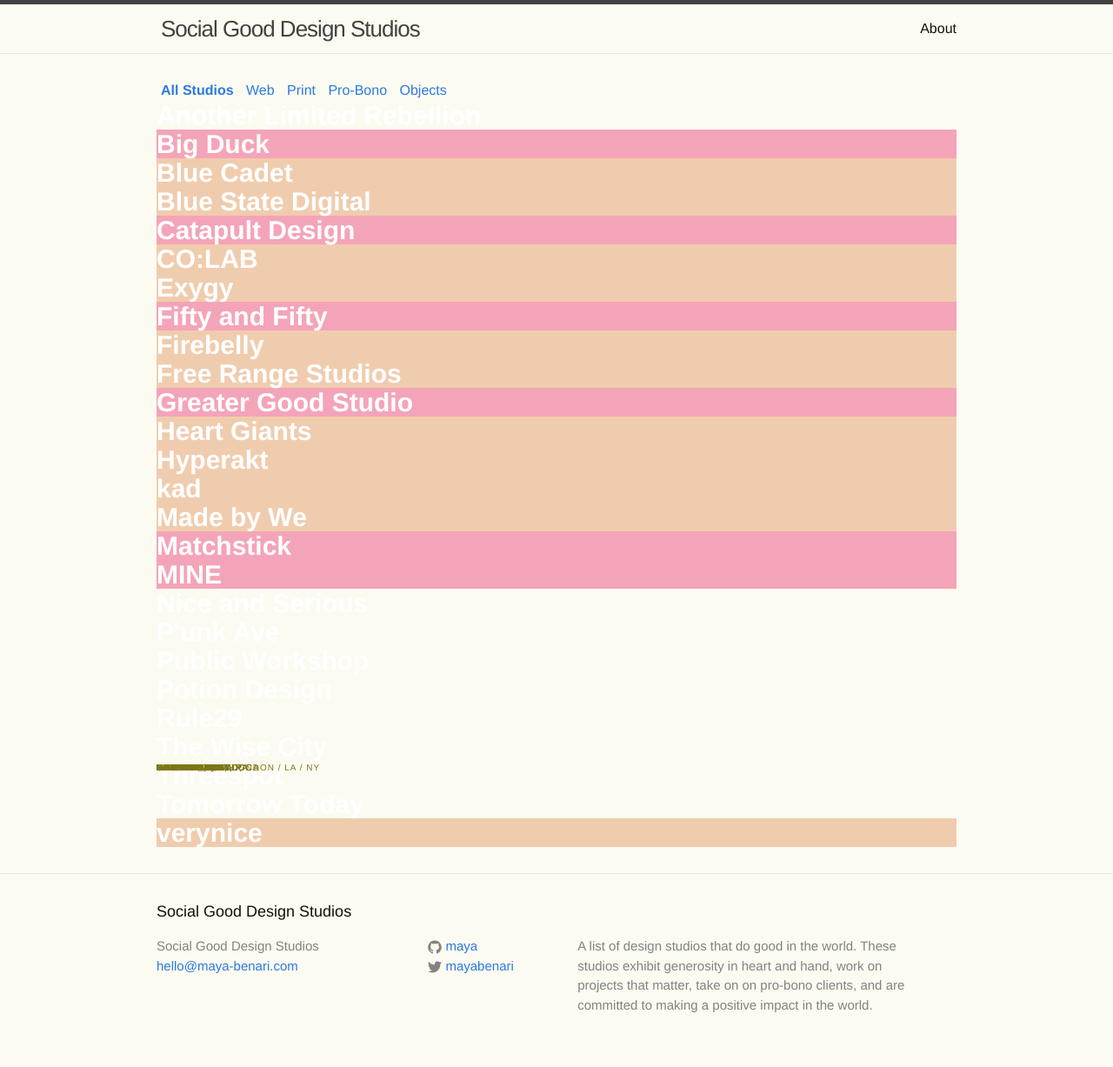
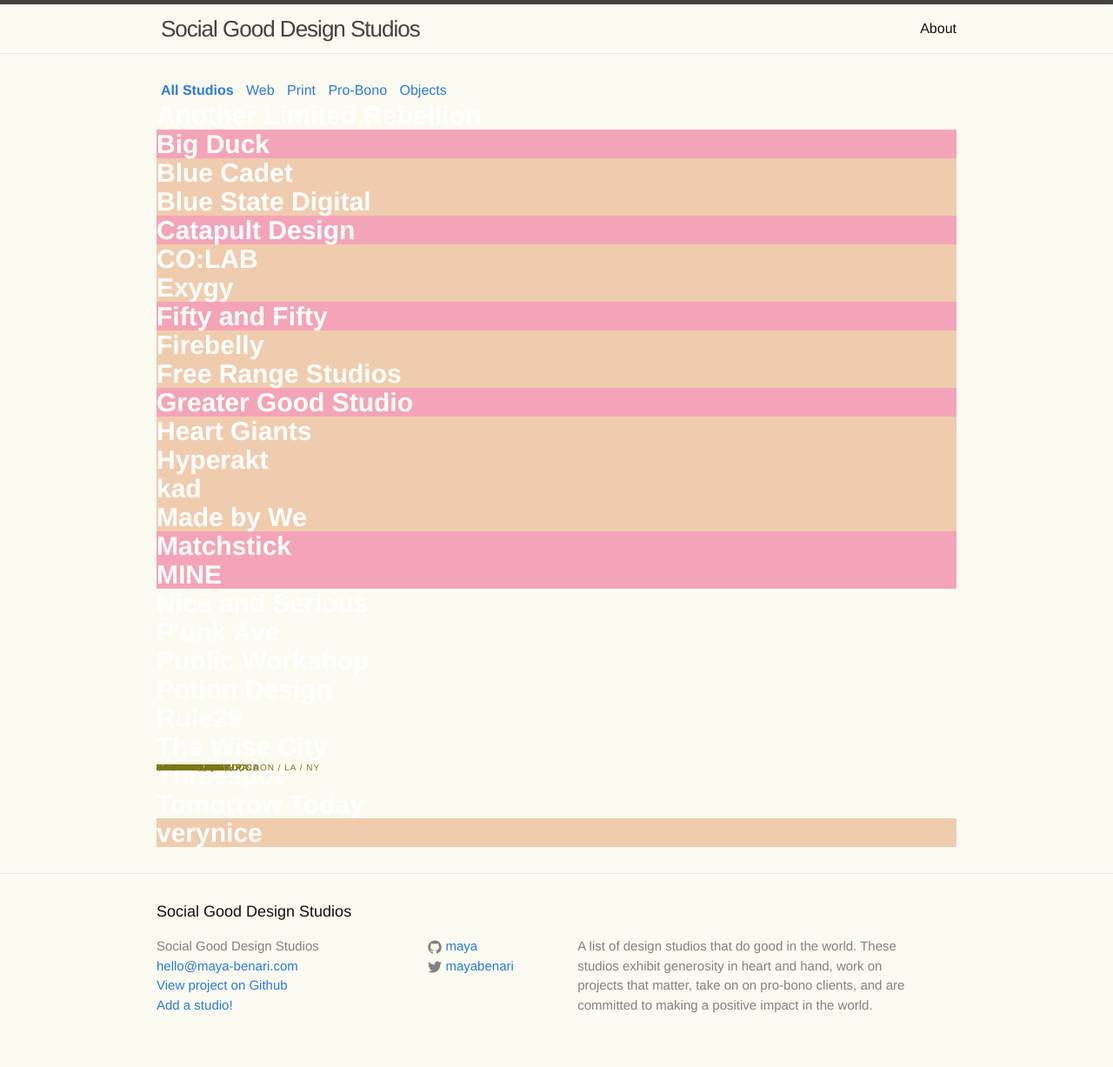
Before and after one commit to maya/social-good-design-studios, a Jekyll site: the page built from index.html, in a window 1280 px wide. Shown: the whole page at 87% size. Built offline with Jekyll 4.4.1, drawn with Linux system fonts in a browser that asks for light colours.

Commit message:
Add footer links to github and add studio

```diff
--- a/_includes/footer.html
+++ b/_includes/footer.html
@@ -9,6 +9,8 @@
         <ul class="contact-list">
           <li>{{ site.title }}</li>
           <li><a href="mailto:{{ site.email }}">{{ site.email }}</a></li>
+          <li><a href="https://github.com/maya/social-good-design-studios/">View project on Github</a></li>
+          <li><a href="https://github.com/maya/social-good-design-studios/blob/master/_data/studios.yml">Add a studio!</a></li>
         </ul>
       </div>
 
```
Also changed, not shown: 4 other files.
